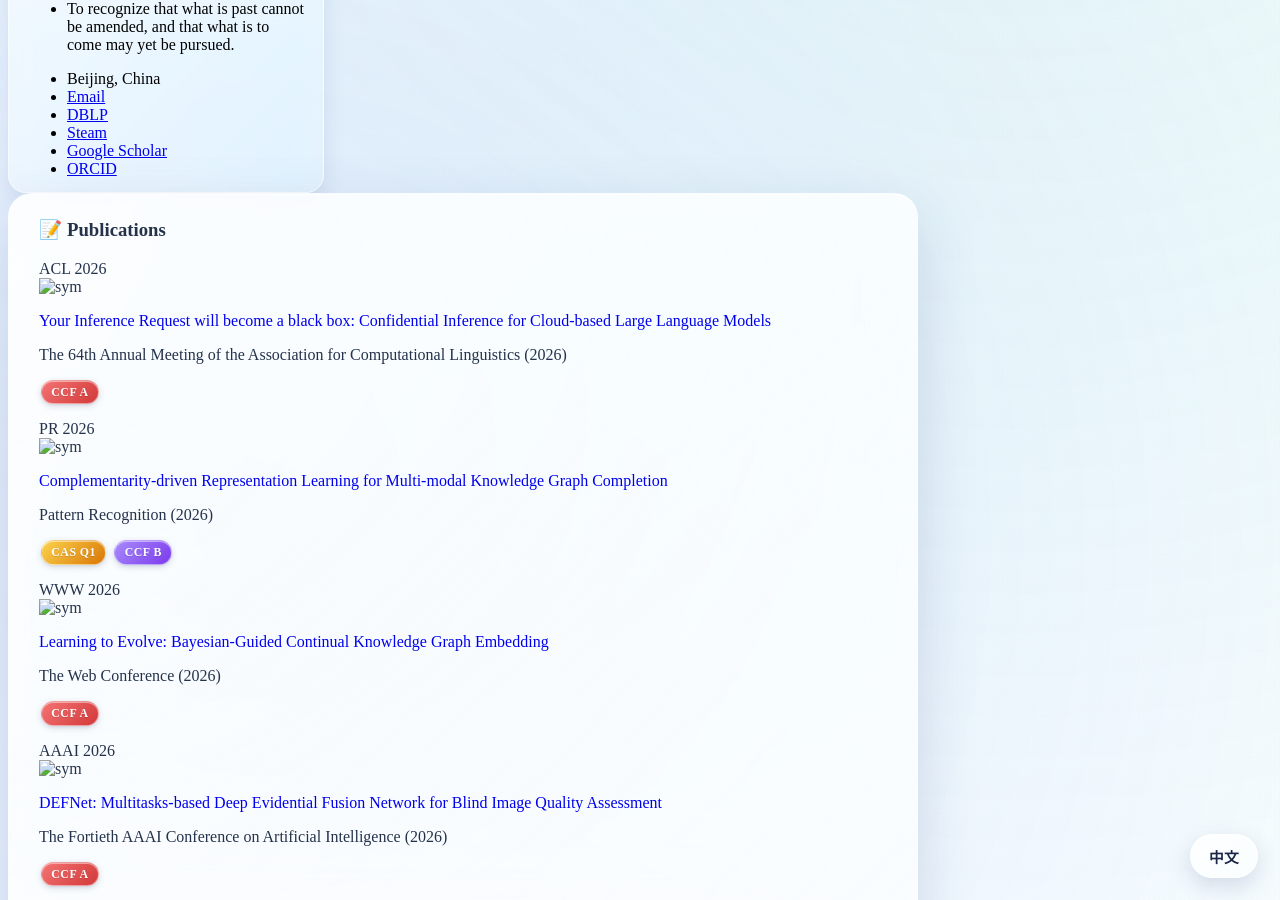
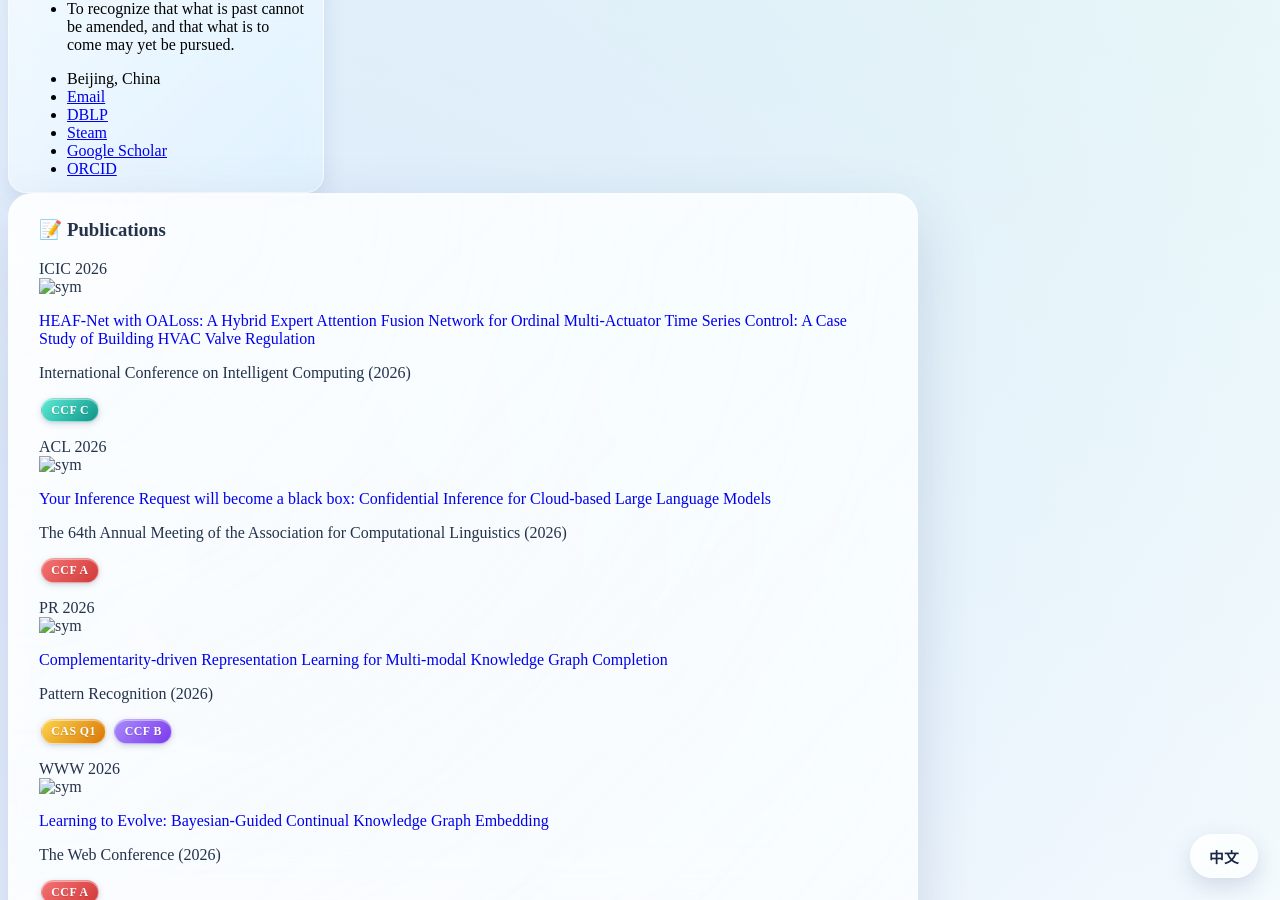
Before and after one commit to heyuanpengpku/heyuanpeng.github.io, a Jekyll site: the page built from _pages/includes/pub.md, in a window 1280 px wide and 900 px high, scrolled down 497 px. Built offline with Jekyll 4.4.1, drawn with Linux system fonts in a browser that asks for light colours; our own code applies the rules of GitHub Pages for plain Markdown files.

Commit message:
publications: add HEAF-Net with OALoss (ICIC 2026)

```diff
--- a/_pages/includes/pub.md
+++ b/_pages/includes/pub.md
@@ -1,6 +1,18 @@
 <div class="art-box-glass" markdown="1">
 
 <h1 id="publications"><span class="lang-en">📝 Publications</span><span class="lang-zh">📝 学术论文</span></h1>
+
+<div class='paper-box'><div class='paper-box-image'><div><div class="badge">ICIC 2026</div><img src='images/covers/2026-icic-hyp.jpg' alt="sym" width="100%"></div></div>
+<div class='paper-box-text' markdown="1">
+
+[HEAF-Net with OALoss: A Hybrid Expert Attention Fusion Network for Ordinal Multi-Actuator Time Series Control: A Case Study of Building HVAC Valve Regulation](#)
+
+International Conference on Intelligent Computing (2026)
+
+<span class="hyp-pill ccf-c">CCF C</span>
+
+</div>
+</div>
 
 <div class='paper-box'><div class='paper-box-image'><div><div class="badge">ACL 2026</div><img src='images/covers/2026-acl.png' alt="sym" width="100%"></div></div>
 <div class='paper-box-text' markdown="1">
```
Also changed, not shown: images/covers/2026-icic-hyp.jpg (added).
